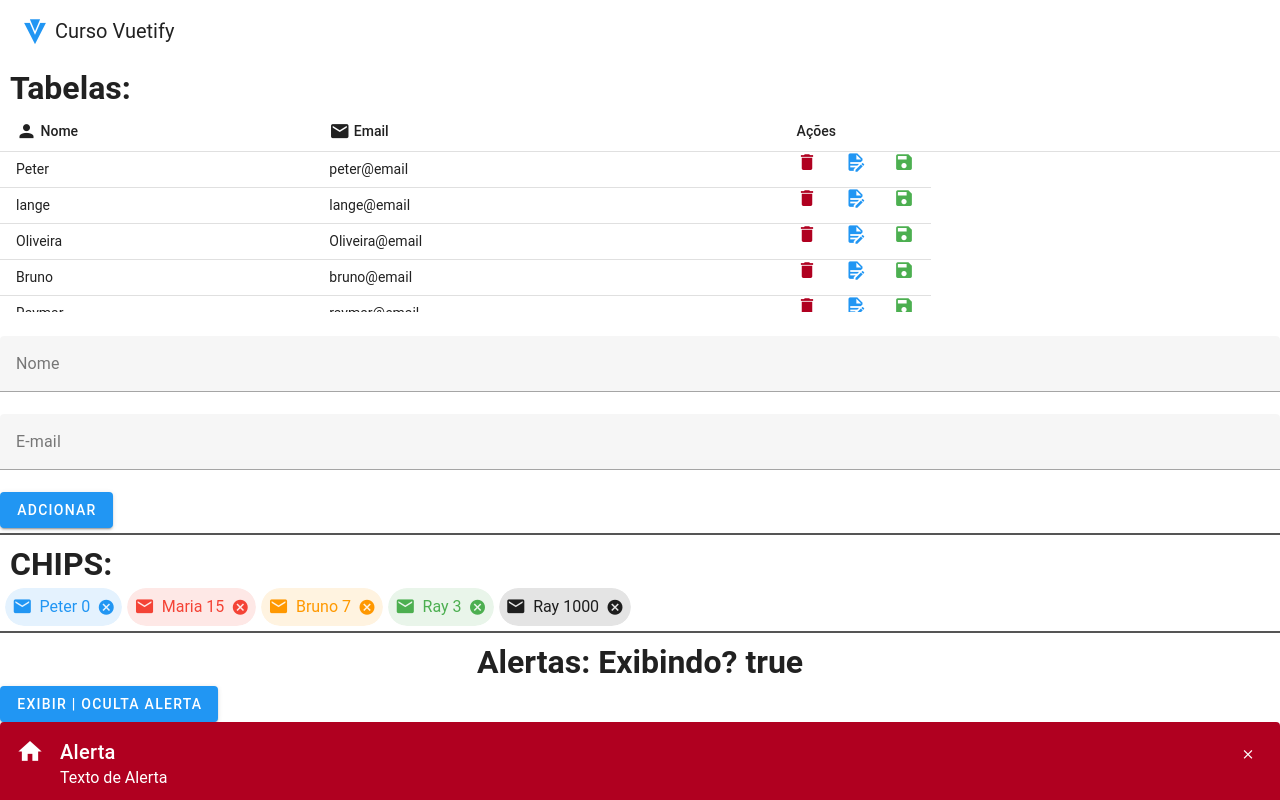
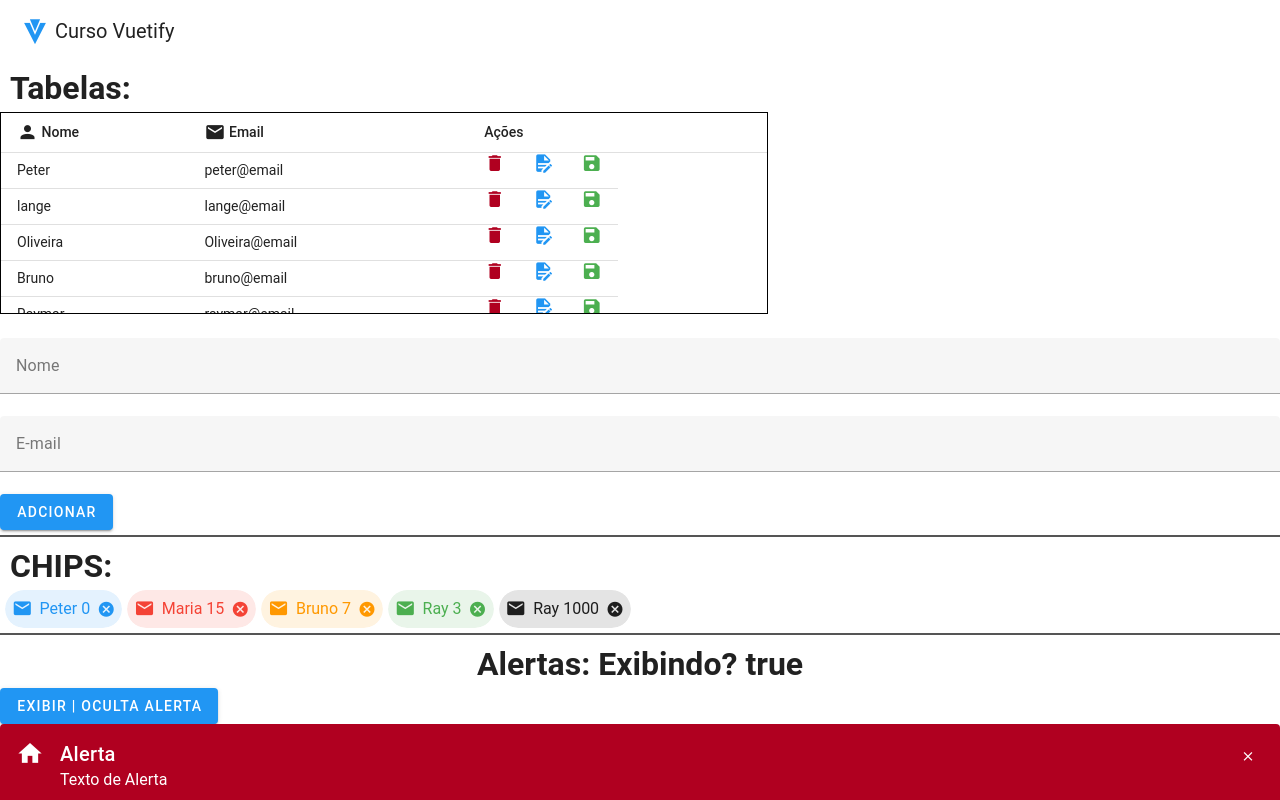
Before and after one commit to Peter-loliveira/CursoVuetify, a Vue app: page / in a window 1280 px wide. Shown: the top 800 px of the page. Built offline with nearby package versions, Linux system fonts and the light colour scheme.

Commit message:
Adjusts
Convert functions in ARROW FUNTIONS

```diff
--- a/src/components/Alertas.vue
+++ b/src/components/Alertas.vue
@@ -13,8 +13,6 @@
 <script setup>
 import { ref } from 'vue';
     const exibindoAlerta = ref(true)
-    function exibirAlerta(){
-        exibindoAlerta.value = !exibindoAlerta.value
-    }
+    const exibirAlerta =() => exibindoAlerta.value = !exibindoAlerta.value
 </script>
 <style></style>
--- a/src/components/Botoes.vue
+++ b/src/components/Botoes.vue
@@ -30,12 +30,10 @@
 <script setup>
 import { ref } from "vue";
 const valor = ref(0);
-function subtrair() {
-  valor.value--;
-}
-function somar() {
-  valor.value++;
-}
+
+const subtrair = () =>valor.value--
+const  somar =() => valor.value++
+
 </script>
 
 <style>
--- a/src/components/Tableas.vue
+++ b/src/components/Tabelas.vue
@@ -1,5 +1,8 @@
 <template>
   <h1>Tabelas:</h1>
+  <div class="bordaTabela">
+
+
   <v-table theme="light" density="compact" height="200px">
     <thead>
       <tr>
@@ -34,6 +37,7 @@
       </tr>
     </tbody>
   </v-table>
+</div>
   <br />
   <div display="inline">
     <v-text-field label="Nome"></v-text-field>
@@ -44,15 +48,10 @@
 <script setup>
 import { ref } from "vue";
 
-function alert_() {
-  alert("TESTE DE ALERTA");
-}
-function save_() {
-  alert("TESTE DE Salvamento");
-}
-function edit_() {
-  alert("TESTE DE Edição");
-}
+const alert_ = () => alert("TESTE DE ALERTA!");
+const  save_ =() =>  alert("TESTE DE Salvamento!");
+const  edit_ = () => alert("TESTE DE Edição!");
+
 
 const listaContatos = ref([
   { nome: "Peter", email: "peter@email" },
@@ -80,4 +79,8 @@ function addContact() {
   display: flex;
   justify-content: space-between;
 }
+.bordaTabela {
+  border: 1px solid black !important;
+  width: 60%;
+}
 </style>
--- a/src/views/Home.vue
+++ b/src/views/Home.vue
@@ -1,5 +1,5 @@
 <template>
-  <Tableas />
+  <Tabelas />
   <div class="separador"></div>
   <Chips />
   <div class="separador"></div>
@@ -22,7 +22,7 @@ import Breadcrumbs from '@/components/Breadcrumbs.vue';
 import Cardes from '@/components/Cardes.vue';
 import Icones from '@/components/Icones.vue';
 import Chips from '@/components/Chips.vue';
-import Tableas from '@/components/Tableas.vue';
+import Tabelas from '@/components/Tabelas.vue';
 
 </script>
 <style>
```
